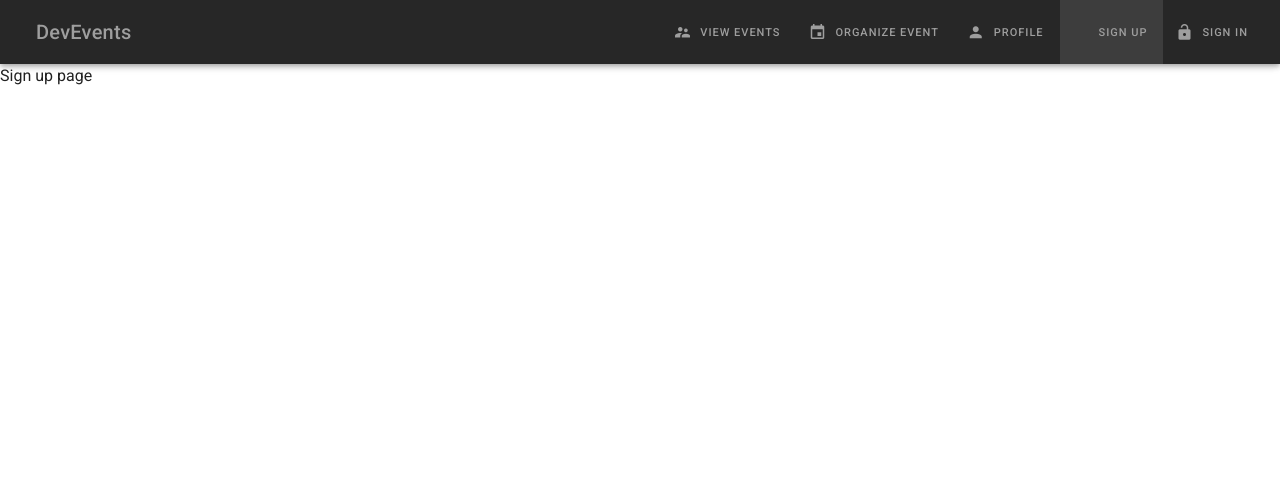
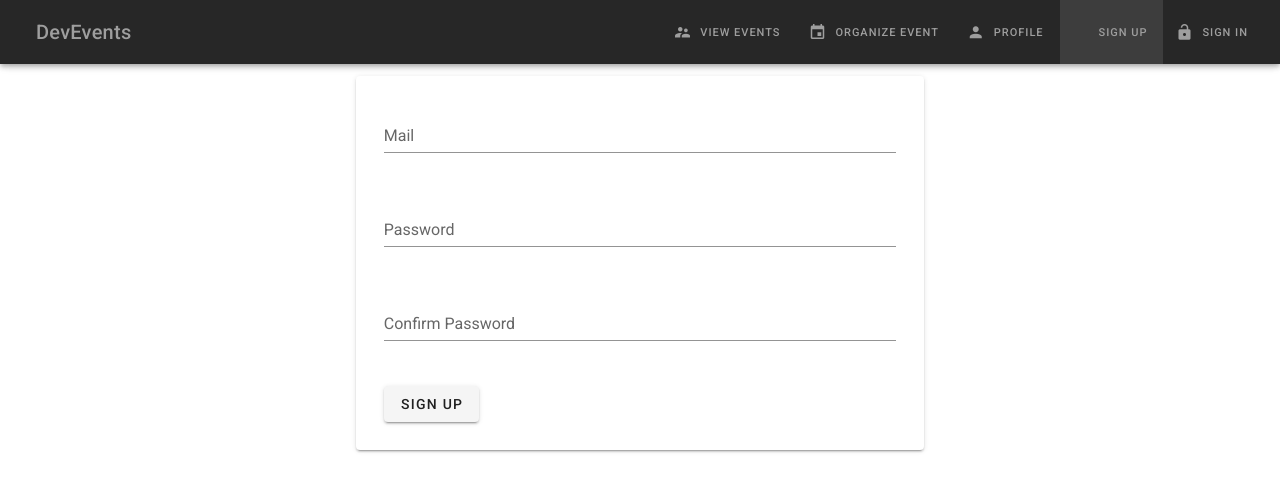
Before and after one commit to JerryDoran/vue_event_planner, a Vue app: page /signup in a window 1280 px wide. Shown: the top 492 px of the page. Built offline with nearby package versions, Linux system fonts and the light colour scheme.

Commit message:
Added form to user signup page

```diff
--- a/package.json
+++ b/package.json
@@ -9,6 +9,7 @@
   },
   "dependencies": {
     "core-js": "^3.6.4",
+    "firebase": "^7.9.1",
     "vue": "^2.6.11",
     "vue-router": "^3.1.5",
     "vuetify": "^2.1.0",
--- a/src/components/user/Signup.vue
+++ b/src/components/user/Signup.vue
@@ -1,9 +1,86 @@
 <template>
-  <div>Sign up page</div>
+  <v-container>
+    <v-row>
+      <v-col cols="12" sm="6" offset-sm="3">
+        <v-card>
+          <v-card-text>
+            <v-container>
+              <form>
+                <v-row>
+                  <v-col cols="12">
+                    <v-text-field
+                      name="email"
+                      label="Mail"
+                      id="email"
+                      v-model="email"
+                      type="email"
+                      required
+                    ></v-text-field>
+                  </v-col>
+                </v-row>
+                <v-row>
+                  <v-col cols="12">
+                    <v-text-field
+                      name="password"
+                      label="Password"
+                      id="password"
+                      v-model="password"
+                      type="password"
+                      required
+                    ></v-text-field>
+                  </v-col>
+                </v-row>
+                <v-row>
+                  <v-col cols="12">
+                    <v-text-field
+                      name="confirmPassword"
+                      label="Confirm Password"
+                      id="confirmPassword"
+                      v-model="confirmPassword"
+                      type="password"
+                      :rules="[comparePasswords]"
+                    ></v-text-field>
+                  </v-col>
+                </v-row>
+                <v-row>
+                  <v-col cols="12">
+                    <v-btn type="submit">Sign up</v-btn>
+                  </v-col>
+                </v-row>
+              </form>
+            </v-container>
+          </v-card-text>
+        </v-card>
+      </v-col>
+    </v-row>
+  </v-container>
 </template>
 
 <script>
-export default {};
+export default {
+  data: () => ({
+    email: '',
+    password: '',
+    confirmPassword: ''
+  }),
+  computed: {
+    comparePasswords() {
+      return this.password !== this.confirmPassword
+        ? 'Passwords do not match'
+        : '';
+    }
+  },
+  methods: {
+    signup() {
+      // Use Vuex
+      console.log({
+        emai: this.email,
+        password: this.password,
+        confirmPassword: this.confirmPassword
+      });
+    }
+  }
+};
 </script>
 
 <style>
--- a/src/main.js
+++ b/src/main.js
@@ -1,5 +1,6 @@
 import Vue from 'vue';
 import App from './App.vue';
+import * as firebase from 'firebase';
 import router from './router';
 import store from './store';
 import vuetify from './plugins/vuetify';
@@ -13,5 +14,14 @@
   router,
   store,
   vuetify,
-  render: h => h(App)
+  render: h => h(App),
+  created() {
+    firebase.initializeApp({
+      apiKey: 'AIzaSyDZDI6QmPU--SUiSEMYGYeKzu9zyAIP0Ao',
+      authDomain: 'event-planner-bc9c2.firebaseapp.com',
+      databaseURL: 'https://event-planner-bc9c2.firebaseio.com',
+      projectId: 'event-planner-bc9c2',
+      storageBucket: 'event-planner-bc9c2.appspot.com'
+    });
+  }
 }).$mount('#app');
```
Also changed, not shown: 1 other file (tests, documents, lock files or other folders).
